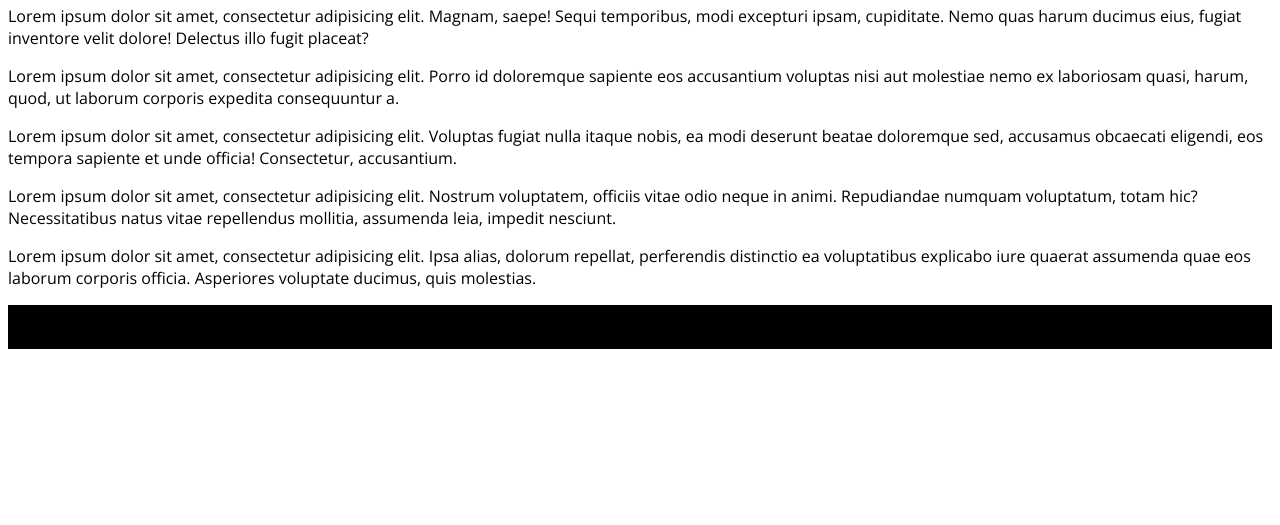
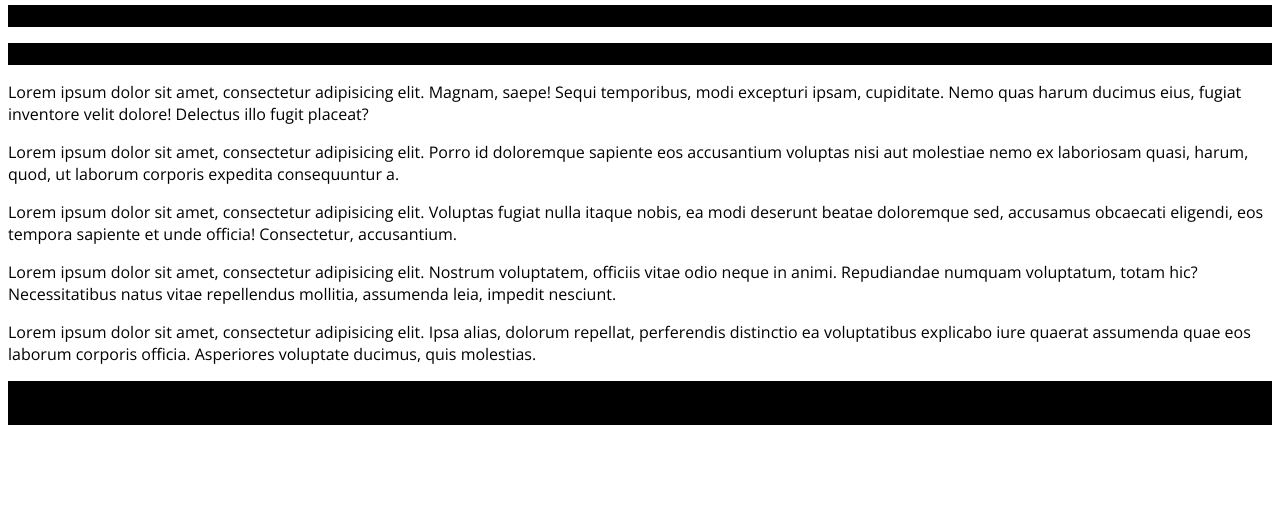
Before and after one commit to millionhari/spoiler-block, a plain HTML site: page index.html in a window 1280 px wide. Shown: the part 275-800 px from the top of the page. Drawn offline with nearby package versions, Linux system fonts and the light colour scheme.

Commit message:
(feat) Added plural case to hashmap

```diff
--- a/app.js
+++ b/app.js
@@ -3,6 +3,9 @@ function createWordBank(arr){
   arr = arr.join('|-').split(' ').join('|-').split('|-');
   for (var i = 0; i < arr.length; i++){
     obj[arr[i].toLowerCase()] = arr[i].toLowerCase();
+    if (arr[i][arr[i].length-1].toLowerCase() !== 's'){
+      obj[arr[i].toLowerCase().concat('s')] = arr[i].toLowerCase().concat('s');
+    }
   }
   return obj;
 }
@@ -44,4 +47,4 @@ function init(wordList){
   blocker(wordBank);
 }
 
-init(['star wars', 'skywalker', 'han']);
+init(['star wars', 'skywalker', 'solo', 'lightsaber']);
--- a/index.html
+++ b/index.html
@@ -15,6 +15,8 @@
   </div>
   <div class="article">
     <h1>What's the best way to go about this?</h1>
+    <p>lightsaber keyboard</p>
+    <p>lightsabers keyboards</p>
     <p>Lorem ipsum dolor sit amet, consectetur adipisicing elit. Magnam, saepe! Sequi temporibus, modi excepturi ipsam, cupiditate. Nemo quas harum ducimus eius, fugiat inventore velit dolore! Delectus illo fugit placeat?</p>
     <p>Lorem ipsum dolor sit amet, consectetur adipisicing elit. Porro id doloremque sapiente eos accusantium voluptas nisi aut molestiae nemo ex laboriosam quasi, harum, quod, ut laborum corporis expedita consequuntur a.</p>
     <p>Lorem ipsum dolor sit amet, consectetur adipisicing elit. Voluptas fugiat nulla itaque nobis, ea modi deserunt beatae doloremque sed, accusamus obcaecati eligendi, eos tempora sapiente et unde officia! Consectetur, accusantium.</p>
```
